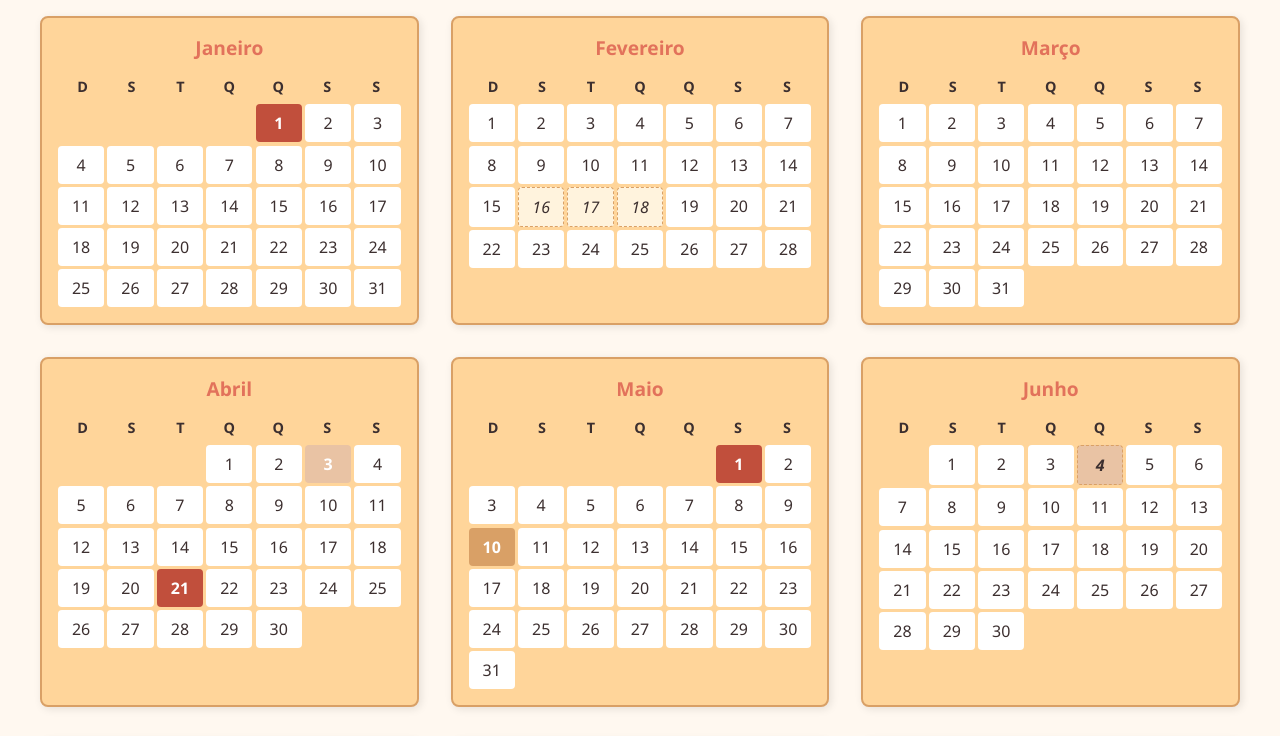
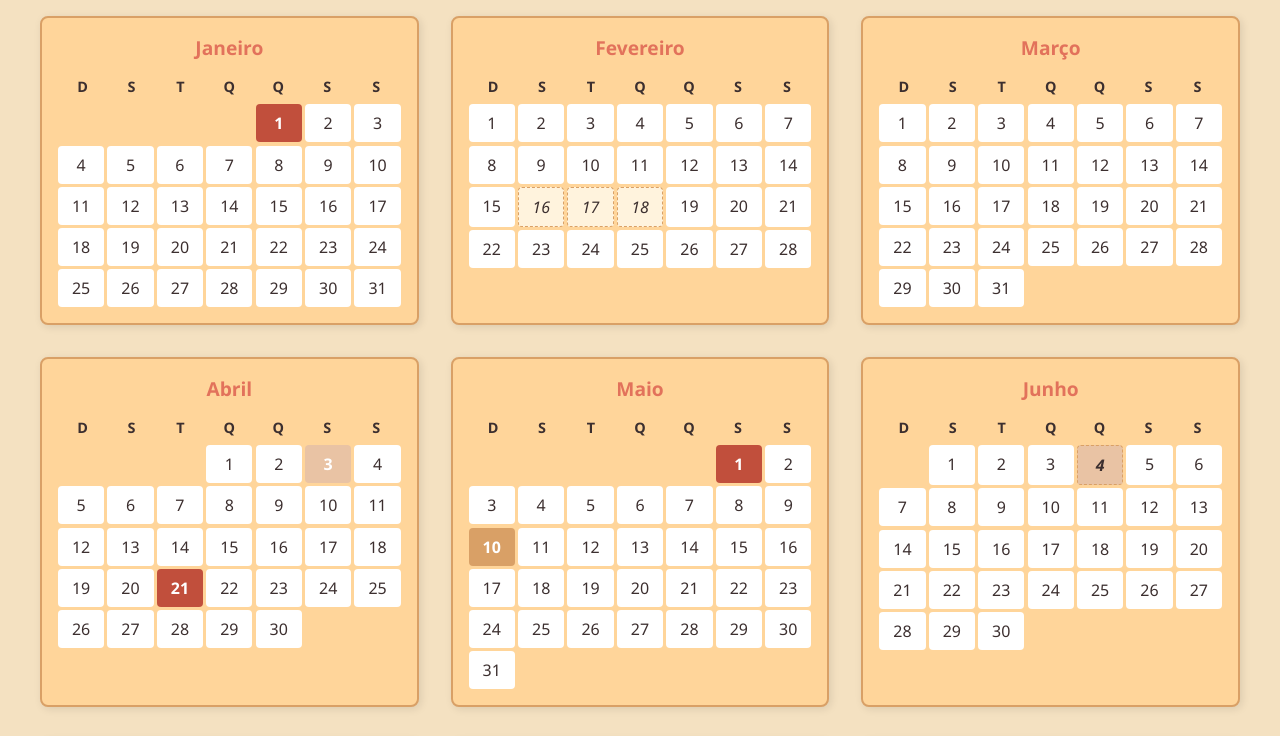
Before and after one commit to ParoquiaSantoExpedito/CasamentosSantoExpedito, a plain HTML site: page index.html in a window 1280 px wide. Shown: the part 112-848 px from the top of the page. Drawn offline with Linux system fonts and the light colour scheme.

Commit message:
Update index.html

```diff
--- a/index.html
+++ b/index.html
@@ -3,7 +3,7 @@
 <head>
   <meta charset="UTF-8" />
   <meta name="viewport" content="width=device-width, initial-scale=1.0"/>
-  <title>Calendário 2026 - Maringá</title>
+  <title>Calendário de casamentos de 2026</title>
   <style>
     :root {
       --terracota: #E2725B;
@@ -12,7 +12,7 @@
       --caramelo-escuro: #D9A066;
       --facultativo: #FFF3DD;
       --religioso: #E9C3A4;
-      --fundo: #FFF8F0;
+  --fundo: #F4E1C1;
       --texto: #3C2F2F;
     }
 
```
